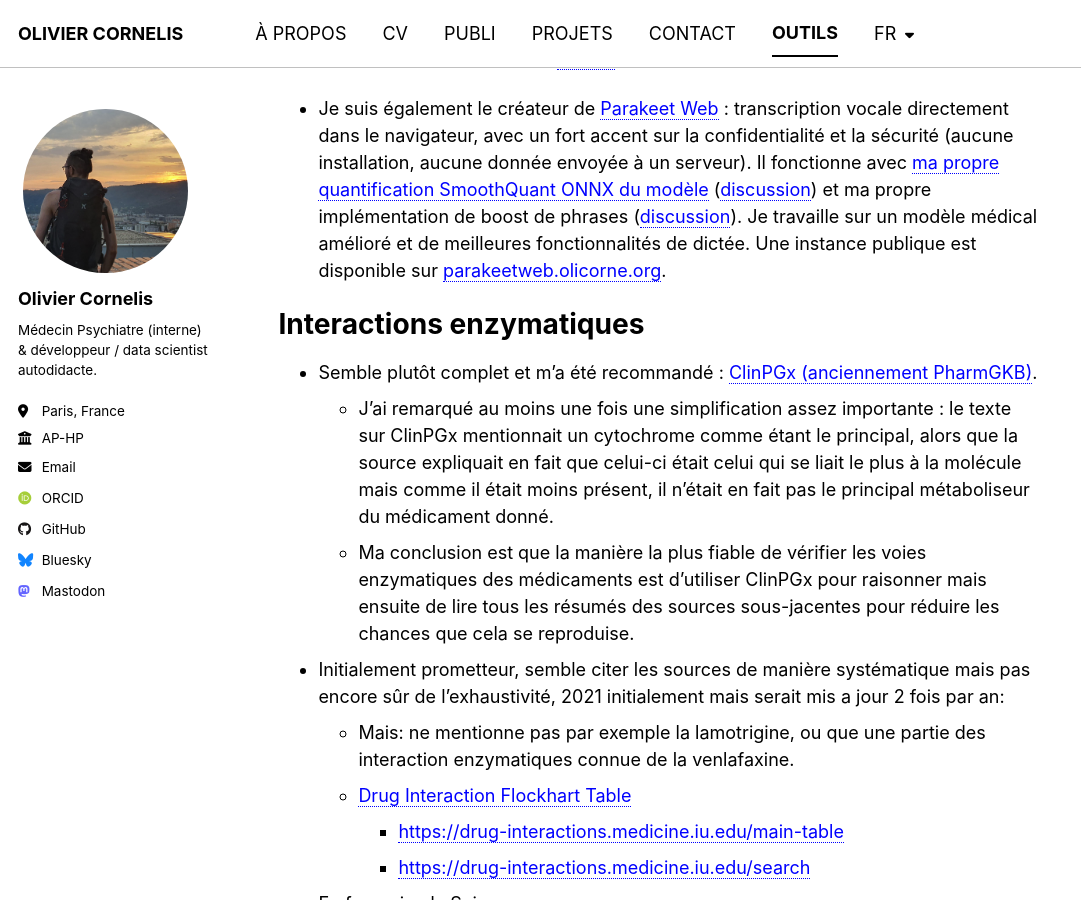
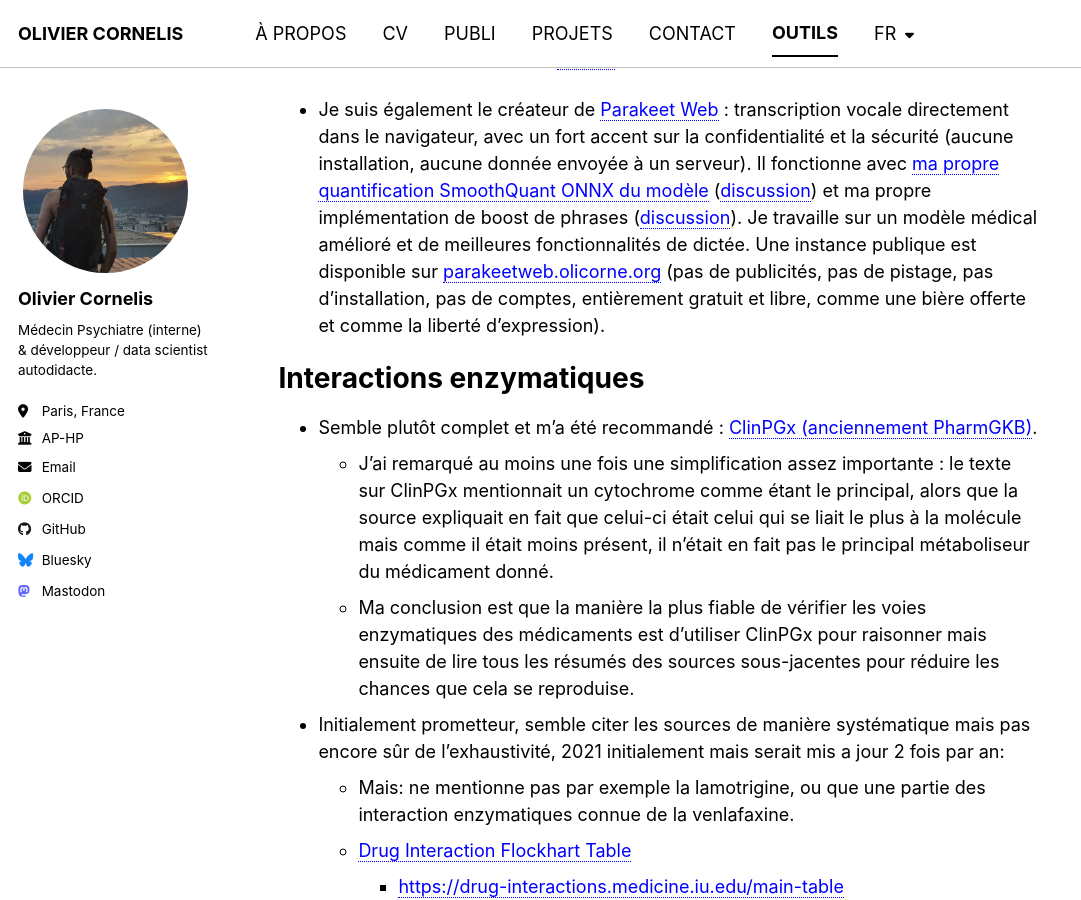
Before and after one commit to thiswillbeyourgithub/website, a Jekyll site: the page built from _pages/fr/tools.md, in a window 1280 px wide and 900 px high, scrolled down 866 px. Shown: the whole window, without its empty margins (0-1081 px from the left). Built offline with Jekyll 4.4.1, drawn with Linux system fonts in a browser that asks for light colours; some web fonts are replaced.

Commit message:
Add 'no ads/tracking/install/accounts, free' note to Parakeet Web instance links
Co-Authored-By: Claude Opus 4.8 <noreply@anthropic.com>

```diff
--- a/_pages/fr/tools.md
+++ b/_pages/fr/tools.md
@@ -19,7 +19,7 @@ Sur cette page, j'essaie de garder une trace des ressources qui peuvent être ut
 # Outils pratiques
 - Je suis le créateur de [WebSend](https://websend.olicorne.org) : un scanner de documents dans le navigateur, sans installation, qui permet de transférer instantanément des photos de votre smartphone vers n'importe quel ordinateur derrière un pare-feu. Ouvrez la page sur les deux appareils, scannez, c'est fait. Pas d'application, pas de cloud, aucune trace laissée. Sous le capot : chiffrement de bout en bout via WebRTC, traversée de pare-feux d'entreprise par STUN/TURN/TURNS, et recadrage intégré. Le serveur agit soit comme un simple relais de signalisation (sans jamais toucher vos données), soit, lorsque la connexion pair-à-pair directe est impossible, retransmet uniquement des blobs entièrement chiffrés qu'il ne peut pas lire. Les coûts de fonctionnement sont négligeables, il existe donc une instance publique gratuite sur [websend.olicorne.org](https://websend.olicorne.org) — et le code source est sur [GitHub](https://github.com/thiswillbeyourgithub/WebSend).
 
-- Je suis également le créateur de [Parakeet Web](https://github.com/thiswillbeyourgithub/parakeet_web) : transcription vocale directement dans le navigateur, avec un fort accent sur la confidentialité et la sécurité (aucune installation, aucune donnée envoyée à un serveur). Il fonctionne avec [ma propre quantification SmoothQuant ONNX du modèle](https://huggingface.co/Olicorne/parakeet-tdt-0.6b-v3-smoothquant-onnx) ([discussion](https://github.com/Kieirra/murmure/issues/289#issuecomment-4636550052)) et ma propre implémentation de boost de phrases ([discussion](https://github.com/Kieirra/murmure/issues/338#issuecomment-4637778233)). Je travaille sur un modèle médical amélioré et de meilleures fonctionnalités de dictée. Une instance publique est disponible sur [parakeetweb.olicorne.org](https://parakeetweb.olicorne.org).
+- Je suis également le créateur de [Parakeet Web](https://github.com/thiswillbeyourgithub/parakeet_web) : transcription vocale directement dans le navigateur, avec un fort accent sur la confidentialité et la sécurité (aucune installation, aucune donnée envoyée à un serveur). Il fonctionne avec [ma propre quantification SmoothQuant ONNX du modèle](https://huggingface.co/Olicorne/parakeet-tdt-0.6b-v3-smoothquant-onnx) ([discussion](https://github.com/Kieirra/murmure/issues/289#issuecomment-4636550052)) et ma propre implémentation de boost de phrases ([discussion](https://github.com/Kieirra/murmure/issues/338#issuecomment-4637778233)). Je travaille sur un modèle médical amélioré et de meilleures fonctionnalités de dictée. Une instance publique est disponible sur [parakeetweb.olicorne.org](https://parakeetweb.olicorne.org) (pas de publicités, pas de pistage, pas d'installation, pas de comptes, entièrement gratuit et libre, comme une bière offerte et comme la liberté d'expression).
 
 # Interactions enzymatiques
 - Semble plutôt complet et m'a été recommandé : [ClinPGx (anciennement PharmGKB)](https://www.clinpgx.org/).
```
Also changed, not shown: _pages/en/projects.md (+1 -1 lines), _pages/en/tools.md (+1 -1 lines), _pages/fr/projects.md (+1 -1 lines).
